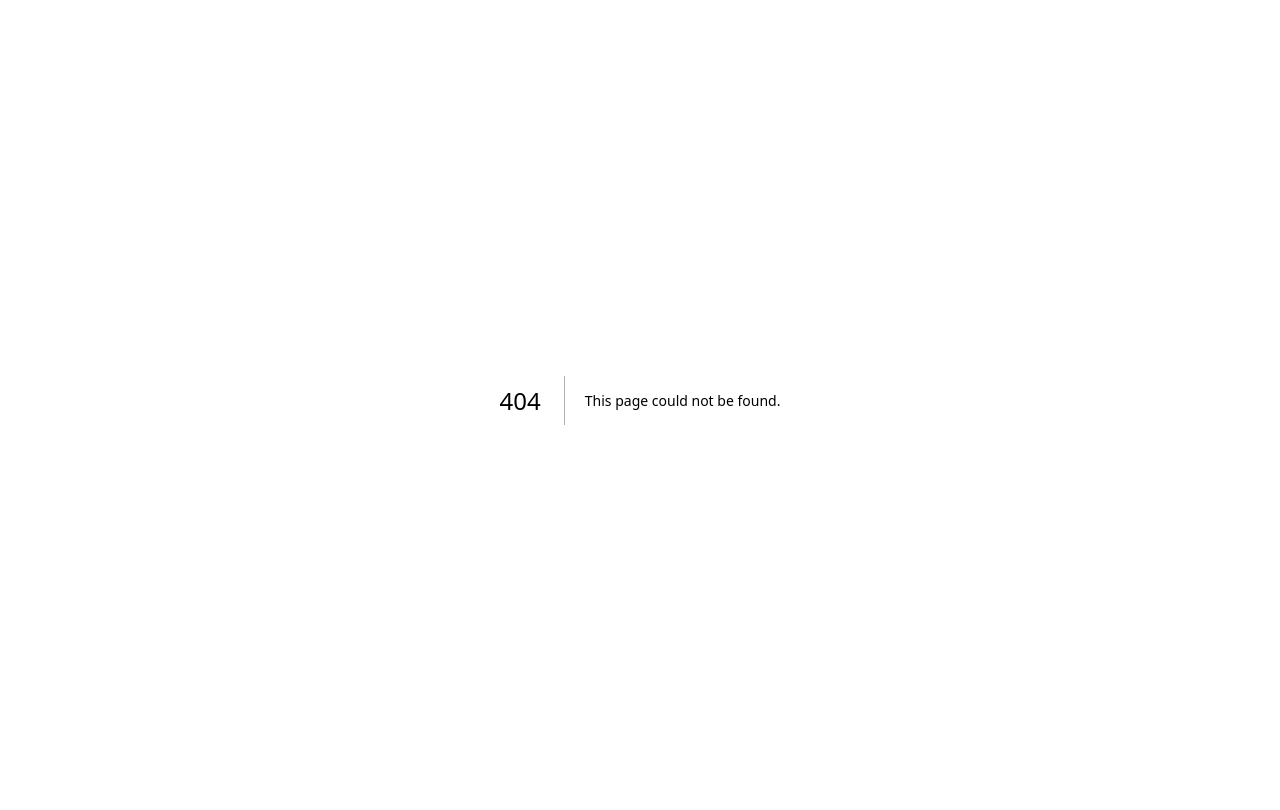
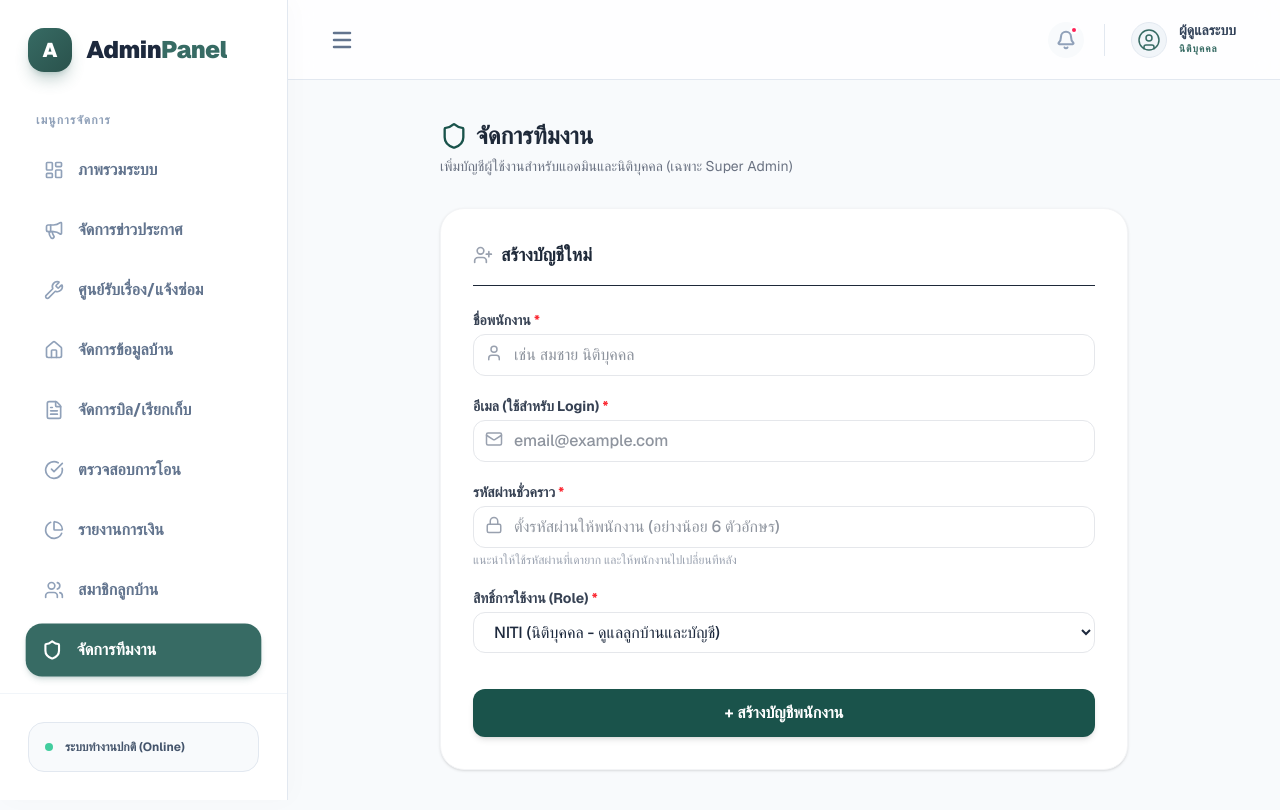
Before and after one commit to StudentD226/my-line-liff, a Next.js app: page /admin/staff in a window 1280 px wide. Before the commit this address had no page. Shown: the top 810 px of the page. Built offline with nearby package versions, Linux system fonts and the light colour scheme.

Commit message:
feat: implement staff management and fix tr invoice billing bypass logic

```diff
--- a/app/admin/layout.tsx
+++ b/app/admin/layout.tsx
@@ -4,7 +4,7 @@ import Link from 'next/link';
 import { usePathname } from 'next/navigation';
 import {
   Home, FileText, CheckCircle, Users, LayoutDashboard,
-  Wrench, Bell, UserCircle, PieChart, Menu, X, Megaphone
+  Wrench, Bell, UserCircle, PieChart, Menu, X, Megaphone, Shield
 } from 'lucide-react';
 
 export default function AdminLayout({ children }: { children: React.ReactNode }) {
@@ -30,6 +30,7 @@ export default function AdminLayout({ children }: { children: React.ReactNode })
     { icon: CheckCircle, label: 'ตรวจสอบการโอน', href: '/admin/review-slips' },
     { icon: PieChart, label: 'รายงานการเงิน', href: '/admin/financial' },
     { icon: Users, label: 'สมาชิกลูกบ้าน', href: '/admin/users' },
+    { icon: Shield, label: 'จัดการทีมงาน', href: '/admin/staff' }, // 🌟 เพิ่มเมนูจัดการทีมงานตรงนี้
   ];
 
   return (
--- /dev/null
+++ b/app/admin/staff/page.tsx
@@ -0,0 +1,123 @@
+"use client";
+import React, { useState } from 'react';
+import { UserPlus, Shield, Mail, Lock, User } from 'lucide-react';
+
+export default function StaffManagementPage() {
+  const [formData, setFormData] = useState({ name: '', email: '', password: '', role: 'NITI' });
+  const [isSubmitting, setIsSubmitting] = useState(false);
+
+  const handleSubmit = async (e: React.FormEvent) => {
+    e.preventDefault();
+    setIsSubmitting(true);
+
+    try {
+      const res = await fetch('/api/admin/staff', {
+        method: 'POST',
+        headers: { 'Content-Type': 'application/json' },
+        body: JSON.stringify(formData)
+      });
+      const data = await res.json();
+
+      if (data.success) {
+        alert("✅ สร้างบัญชีให้พนักงานเรียบร้อย!");
+        setFormData({ name: '', email: '', password: '', role: 'NITI' }); // ล้างฟอร์ม
+      } else {
+        alert(`❌ ผิดพลาด: ${data.error}`);
+      }
+    } catch (error) {
+      alert("❌ ระบบขัดข้อง กรุณาลองใหม่อีกครั้ง");
+    } finally {
+      setIsSubmitting(false);
+    }
+  };
+
+  return (
+    <div className="p-6 sm:p-10 max-w-3xl mx-auto bg-[#F8FAFC] min-h-screen">
+      <div className="mb-8">
+        <h1 className="text-2xl font-bold text-gray-800 flex items-center">
+          <Shield className="mr-2 text-[#1A534B]" size={28} />
+          จัดการทีมงาน
+        </h1>
+        <p className="text-gray-500 mt-1 text-sm">เพิ่มบัญชีผู้ใช้งานสำหรับแอดมินและนิติบุคคล (เฉพาะ Super Admin)</p>
+      </div>
+
+      <div className="bg-white p-6 sm:p-8 rounded-[1.5rem] shadow-sm border border-gray-100">
+        <h2 className="text-lg font-bold text-gray-800 mb-6 border-b pb-4 flex items-center">
+          <UserPlus className="mr-2 text-gray-400" size={20} />
+          สร้างบัญชีใหม่
+        </h2>
+
+        <form onSubmit={handleSubmit} className="space-y-5">
+          <div>
+            <label className="block text-sm font-bold text-gray-700 mb-1">ชื่อพนักงาน <span className="text-red-500">*</span></label>
+            <div className="relative">
+              <User className="absolute left-3 top-2.5 text-gray-400" size={18} />
+              <input
+                type="text"
+                required
+                placeholder="เช่น สมชาย นิติบุคคล"
+                className="w-full pl-10 pr-4 py-2 border border-gray-200 rounded-xl focus:ring-2 focus:ring-[#1A534B] outline-none transition-all font-medium"
+                value={formData.name}
+                onChange={e => setFormData({...formData, name: e.target.value})}
+              />
+            </div>
+          </div>
+
+          <div>
+            <label className="block text-sm font-bold text-gray-700 mb-1">อีเมล (ใช้สำหรับ Login) <span className="text-red-500">*</span></label>
+            <div className="relative">
+              <Mail className="absolute left-3 top-2.5 text-gray-400" size={18} />
+              <input
+                type="email"
+                required
+                placeholder="email@example.com"
+                className="w-full pl-10 pr-4 py-2 border border-gray-200 rounded-xl focus:ring-2 focus:ring-[#1A534B] outline-none transition-all font-medium"
+                value={formData.email}
+                onChange={e => setFormData({...formData, email: e.target.value})}
+              />
+            </div>
+          </div>
+
+          <div>
+            <label className="block text-sm font-bold text-gray-700 mb-1">รหัสผ่านชั่วคราว <span className="text-red-500">*</span></label>
+            <div className="relative">
+              <Lock className="absolute left-3 top-2.5 text-gray-400" size={18} />
+              <input
+                type="text"
+                required
+                placeholder="ตั้งรหัสผ่านให้พนักงาน (อย่างน้อย 6 ตัวอักษร)"
+                minLength={6}
+                className="w-full pl-10 pr-4 py-2 border border-gray-200 rounded-xl focus:ring-2 focus:ring-[#1A534B] outline-none transition-all font-medium"
+                value={formData.password}
+                onChange={e => setFormData({...formData, password: e.target.value})}
+              />
+            </div>
+            <p className="text-xs text-gray-400 mt-1">แนะนำให้ใช้รหัสผ่านที่เดายาก และให้พนักงานไปเปลี่ยนทีหลัง</p>
+          </div>
+
+          <div>
+            <label className="block text-sm font-bold text-gray-700 mb-1">สิทธิ์การใช้งาน (Role) <span className="text-red-500">*</span></label>
+            <select
+              className="w-full px-4 py-2 border border-gray-200 rounded-xl focus:ring-2 focus:ring-[#1A534B] outline-none transition-all font-medium bg-white"
+              value={formData.role}
+              onChange={e => setFormData({...formData, role: e.target.value})}
+            >
+              <option value="ADMIN">ADMIN (ผู้ดูแลระบบ - จัดการได้ทุกอย่าง)</option>
+              <option value="NITI">NITI (นิติบุคคล - ดูแลลูกบ้านและบัญชี)</option>
+            </select>
+          </div>
+
+          <div className="pt-4">
+            <button
+              type="submit"
+              disabled={isSubmitting}
+              className={`w-full text-white font-bold py-3 px-4 rounded-xl shadow-md transition-all flex items-center justify-center ${isSubmitting ? 'bg-gray-400 cursor-not-allowed' : 'bg-[#1A534B] hover:bg-[#14423b]'}`}
+            >
+              {isSubmitting ? 'กำลังสร้างบัญชี...' : '+ สร้างบัญชีพนักงาน'}
+            </button>
+          </div>
+        </form>
+      </div>
+    </div>
+  );
+}
--- /dev/null
+++ b/app/api/admin/staff/route.ts
@@ -0,0 +1,39 @@
+import { NextResponse } from 'next/server';
+import { PrismaClient } from '@prisma/client';
+import bcrypt from 'bcryptjs';
+
+const prisma = new PrismaClient();
+
+export async function POST(request: Request) {
+  try {
+    // 🌟 ดักสิทธิ์ตรงนี้: (สมมติว่าลูกพี่ดึง Session มาเช็ก)
+    // if (session.user.role !== 'SUPER_ADMIN') return NextResponse.json({ error: 'ไม่มีสิทธิ์' }, { status: 403 });
+
+    const body = await request.json();
+    const { name, email, password, role } = body;
+
+    // เช็กว่าอีเมลนี้ซ้ำไหม
+    const existingUser = await prisma.adminUser.findUnique({ where: { email } });
+    if (existingUser) {
+      return NextResponse.json({ success: false, error: 'อีเมลนี้มีในระบบแล้ว' }, { status: 400 });
+    }
+
+    // 🌟 เข้ารหัสผ่านก่อนลง Database (ป้องกันข้อมูลหลุด)
+    const hashedPassword = await bcrypt.hash(password, 10);
+
+    // บันทึกลง Database
+    const newUser = await prisma.adminUser.create({
+      data: {
+        name,
+        email,
+        password: hashedPassword,
+        role,
+      }
+    });
+
+    return NextResponse.json({ success: true, message: 'สร้างบัญชีสำเร็จ!' });
+  } catch (error) {
+    console.error(error);
+    return NextResponse.json({ success: false, error: 'ระบบขัดข้อง' }, { status: 500 });
+  }
+}
--- a/package.json
+++ b/package.json
@@ -16,6 +16,7 @@
     "@line/liff": "^2.27.3",
     "@prisma/client": "^6.19.2",
     "@prisma/config": "^7.4.2",
+    "bcryptjs": "^3.0.3",
     "cloudinary": "^2.9.0",
     "dayjs": "^1.11.21",
     "dotenv": "^17.3.1",
@@ -30,6 +31,7 @@
   },
   "devDependencies": {
     "@tailwindcss/postcss": "^4",
+    "@types/bcryptjs": "^2.4.6",
     "@types/node": "^20",
     "@types/react": "^19",
     "@types/react-dom": "^19",
```
Also changed, not shown: 2 other files (tests, documents, lock files or other folders).
